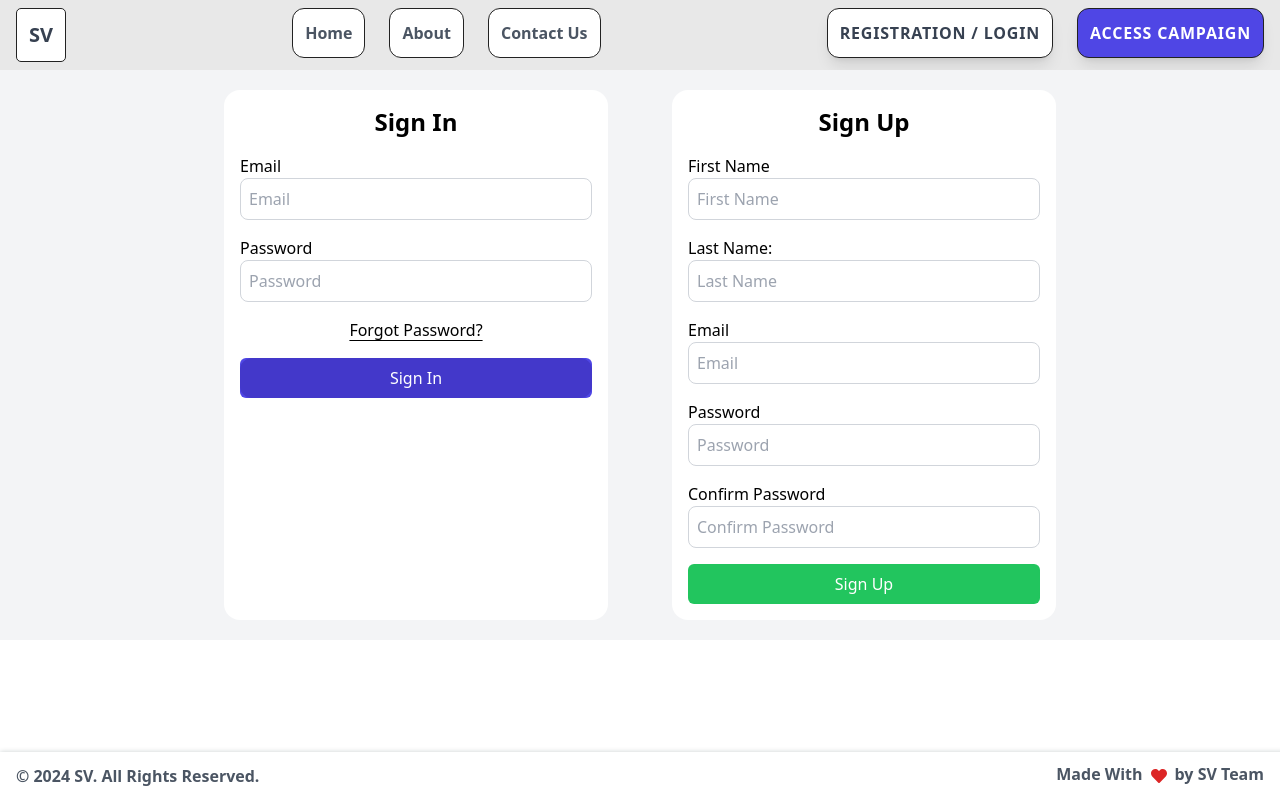
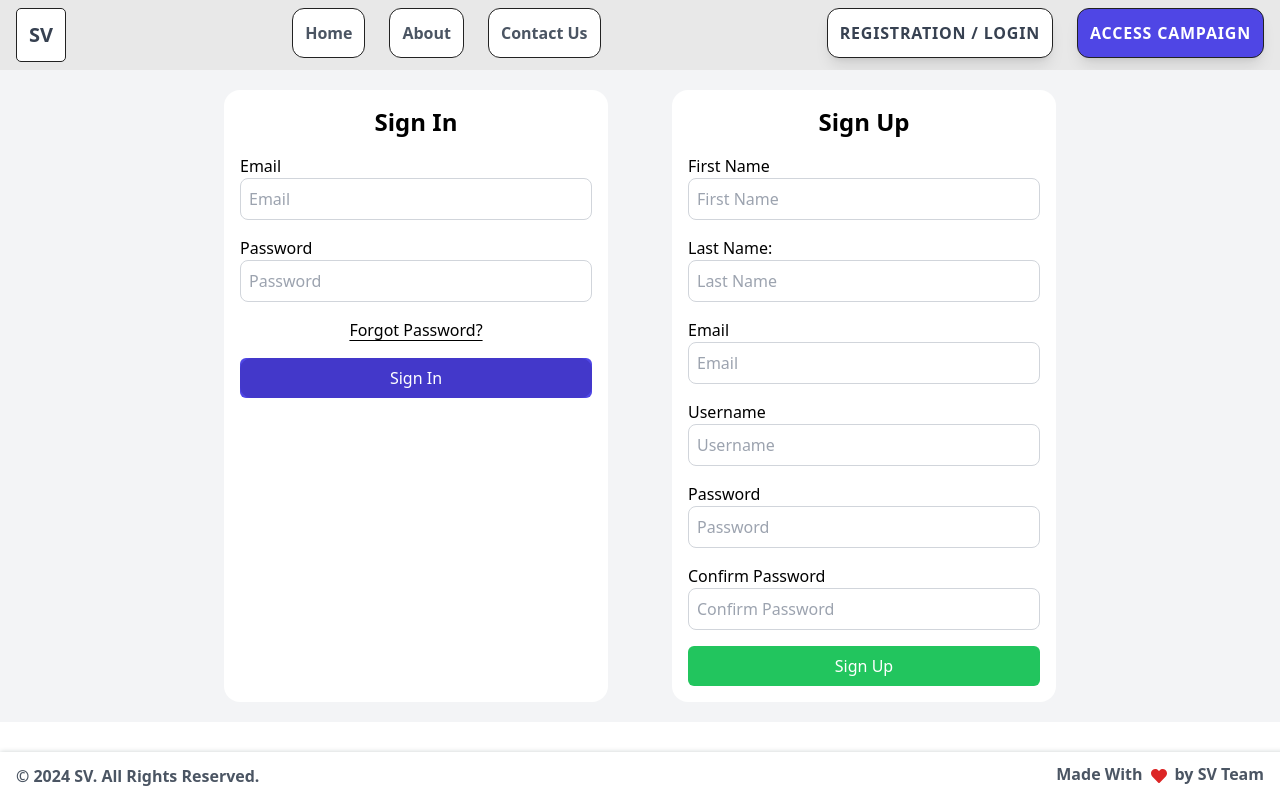
Before and after one commit to faizalam1/FYPVotingPlatform, a Next.js app: page /app/auth in a window 1280 px wide. Built offline with nearby package versions, Linux system fonts and the light colour scheme; no server answers.

Commit message:
Added username field to user, and implemented redirects if already logged in

```diff
--- a/app/api/auth/[...nextauth]/route.js
+++ b/app/api/auth/[...nextauth]/route.js
@@ -13,29 +13,26 @@ export const authOptions = {
   },
   callbacks: {
     async jwt({ token, user }) {
-      if (user?.email) {
-        return { ...token, ...user };
+      if (user) {
+        token = { ...token, user };
       }
-
       if (token?.accessTokenExpires) {
         if (Date.now() / 1000 < token?.accessTokenExpires) {
-          return { ...token, ...user };
+          return { ...token };
         }
       } else if (token?.refreshToken) {
         return refreshAccessToken(token);
       }
 
-      return { ...token, ...user };
+      return { ...token };
     },
     async session({ session, token }) {
       if (
-        Date.now() / 1000 > token?.accessTokenExpires &&
-        token?.refreshTokenExpires &&
-        Date.now() / 1000 > token?.refreshTokenExpires
+        Date.now() / 1000 > token?.exp
       ) {
         return {
           error: new Error(
-            "Refresh token has expired. Please log in again to get a new refresh token."
+            "Token has expired. Please log in again to get a new token."
           ),
         };
       }
@@ -68,7 +65,10 @@ export const authOptions = {
             console.error("User is locked!", email);
             throw new Error("User is locked!");
           }
-          const isPasswordCorrect = await bcrypt.compare(password, user?.password);
+          const isPasswordCorrect = await bcrypt.compare(
+            password,
+            user?.password
+          );
           if (!isPasswordCorrect) {
             user.loginAttempts += 1;
             if (user.loginAttempts >= 5) {
@@ -88,6 +88,7 @@ export const authOptions = {
             id: user._id,
             email: user.email,
             name: user.firstName + " " + user.lastName,
+            username: user.username,
           };
         } else {
           console.error("Invalid credentials!", email, password);
--- a/app/api/auth/register/route.js
+++ b/app/api/auth/register/route.js
@@ -5,14 +5,24 @@ import { sendVerificationCode } from "@/utils/sendVerificationCode";
 
 export async function POST(req) {
   const body = await req.json();
-  const { email, password, firstName, lastName } = body;
+  const { email, password, firstName, lastName, username } = body;
 
   const emailRegex = new RegExp(/^[\w\\.\\+]+@([\w-]+\.)+[\w-]{2,}$/);
   const passwordRegex = new RegExp(
     /^(.{0,7}|[^0-9]*|[^A-Z]*|[^a-z]*|[a-zA-Z0-9]*)$/
   );
   const nameRegex = new RegExp(/^[a-zA-Z ]+$/);
+  const usernameRegex = new RegExp(/^[a-zA-Z][a-zA-Z0-9_]*$/);
 
+  if (!usernameRegex.test(username)) {
+    return NextResponse.json(
+      {
+        error:
+          "Username invalid, it should start with letters and contain only letters, numbers and underscores!",
+      },
+      { status: 400 }
+    );
+  }
   if (!emailRegex.test(email)) {
     return NextResponse.json({ error: "Email invalid!" }, { status: 400 });
   }
@@ -55,7 +65,15 @@ export async function POST(req) {
     );
   }
 
-  const user = await User.create({ email, password, firstName, lastName });
+  const usernameExists = await User.findOne({ username });
+  if (usernameExists) {
+    return NextResponse.json(
+      { error: "Username already exists!" },
+      { status: 409 }
+    );
+  }
+
+  const user = await User.create({ email, password, firstName, lastName, username });
   console.log(user);
   if (!user) {
     return NextResponse.json(
--- a/app/app/auth/page.jsx
+++ b/app/app/auth/page.jsx
@@ -1,7 +1,16 @@
+import { authOptions } from "@/app/api/auth/[...nextauth]/route";
 import Signin from "@/components/Signin";
 import Signup from "@/components/Signup";
+import { getServerSession } from "next-auth";
+import { redirect } from "next/navigation";
 
-const Auth = () => {
+const Auth = async () => {
+  const session = await getServerSession(authOptions);
+  if (session) {
+    redirect("/portal")
+  }
+
+
   return (
     <main className="flex flex-row justify-center w-full h-fit space-x-16 bg-[#f3f4f6] text-black p-5 font-sans">
         <section className="bg-white p-4 rounded-2xl space-y-4 w-96">
--- a/app/page.jsx
+++ b/app/page.jsx
@@ -1,7 +1,13 @@
 import { redirect } from "next/navigation"
+import { getServerSession } from "next-auth"
+import { authOptions } from "./api/auth/[...nextauth]/route";
 
-const RedirectPage = () => {
-  redirect("/app");
+const RedirectPage = async () => {
+  const session = await getServerSession(authOptions);
+  if (session)
+    redirect("/portal");
+  else
+    redirect("/app");
   return (
     <>
     </>
--- a/components/Signup.jsx
+++ b/components/Signup.jsx
@@ -8,12 +8,14 @@ const Signup = () => {
   const [firstName, setFirstName] = useState("");
   const [lastName, setLastName] = useState("");
   const [email, setEmail] = useState("");
+  const [username, setUsername] = useState("");
   const [password, setPassword] = useState("");
   const [password2, setPassword2] = useState("");
 
   const nameRegex = new RegExp(/^[a-zA-Z ]+$/);
   const emailRegex = new RegExp(/^[\w\\.\\+]+@([\w-]+\.)+[\w-]{2,}$/);
   const passwordRegex = new RegExp(/^(.{0,7}|[^0-9]*|[^A-Z]*|[^a-z]*|[a-zA-Z0-9]*)$/);
+  const usernameRegex = new RegExp(/^[a-zA-Z][a-zA-Z0-9_]*$/);
 
   const router = useRouter();
 
@@ -29,6 +31,7 @@ const Signup = () => {
         password: password,
         firstName: firstName,
         lastName: lastName,
+        username: username
       }),
     });
     console.log(response)
@@ -132,6 +135,30 @@ const Signup = () => {
           />
         </div>
         <div>
+          <label htmlFor="username">Username</label>
+          <a
+            data-tooltip-id="usernameError"
+            data-tooltip-variant="error"
+            data-tooltip-content="Please enter a valid username. It should start with letters and contain only letters, numbers and underscores!"
+          >
+            <input
+              type="text"
+              name="username"
+              placeholder="Username"
+              value={username}
+              onChange={(e) => setUsername(e.target.value)}
+              required
+              className="p-2 border rounded-lg border-gray-300 w-full"
+            />
+          </a>
+          <Tooltip
+            id="usernameError"
+            place="bottom"
+            effect="solid"
+            hidden={!username || usernameRegex.test(username)}
+          />
+        </div>
+        <div>
           <label htmlFor="password">Password</label>
           <a
             data-tooltip-id="passwordError"
@@ -186,6 +213,7 @@ const Signup = () => {
             !nameRegex.test(firstName) ||
             !nameRegex.test(lastName) ||
             !emailRegex.test(email) ||
+            !usernameRegex.test(username) ||
             passwordRegex.test(password) ||
             password != password2}
             className="p-2 bg-green-500 rounded-xl text-white hover:bg-green-700 font-medium w-full">
--- a/models/user.js
+++ b/models/user.js
@@ -7,6 +7,15 @@ const UserSchema = new Schema({
     unique: [true, "Email already exists!"],
     required: [true, "Email is required!"],
     match: [/^[\w-\.]+@([\w-]+\.)+[\w-]{2,}$/, "Email invalid!"],
+  },
+  username: {
+    type: String,
+    unique: [true, "Username already exists!"],
+    required: [true, "Username is required!"],
+    match: [
+      /^[a-zA-Z][a-zA-Z0-9_]*$/,
+      "Username invalid, it should start with letters and contain only letters, numbers and underscores!",
+    ],
   },
   password: {
     type: String,
```
